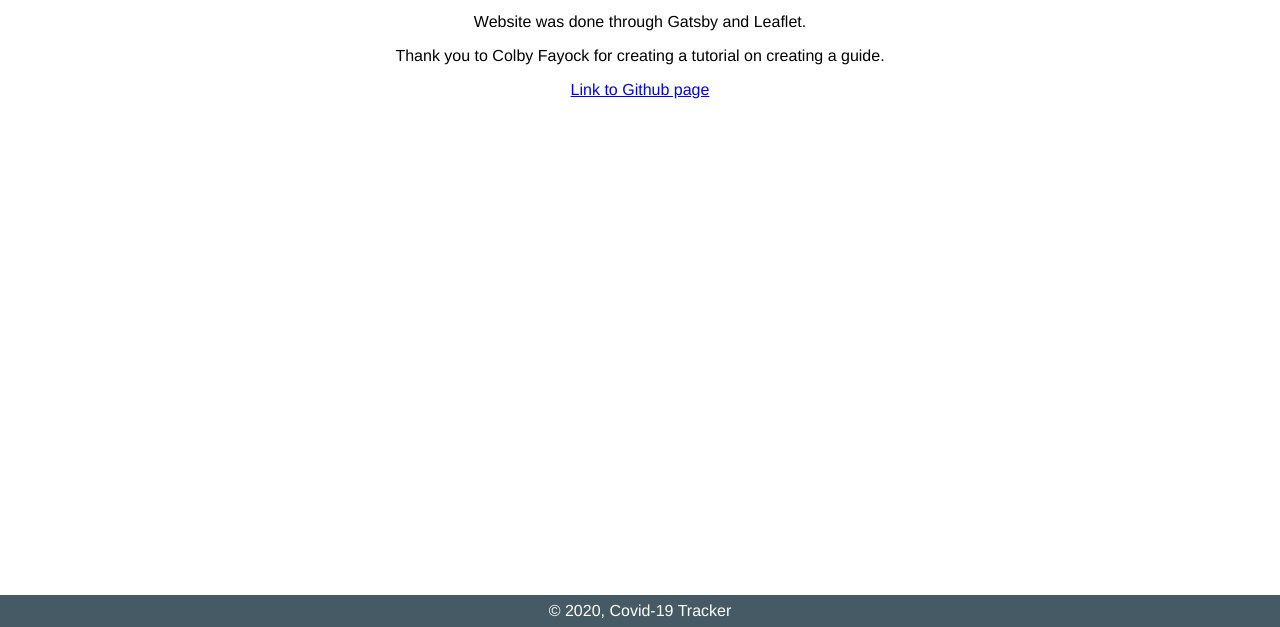
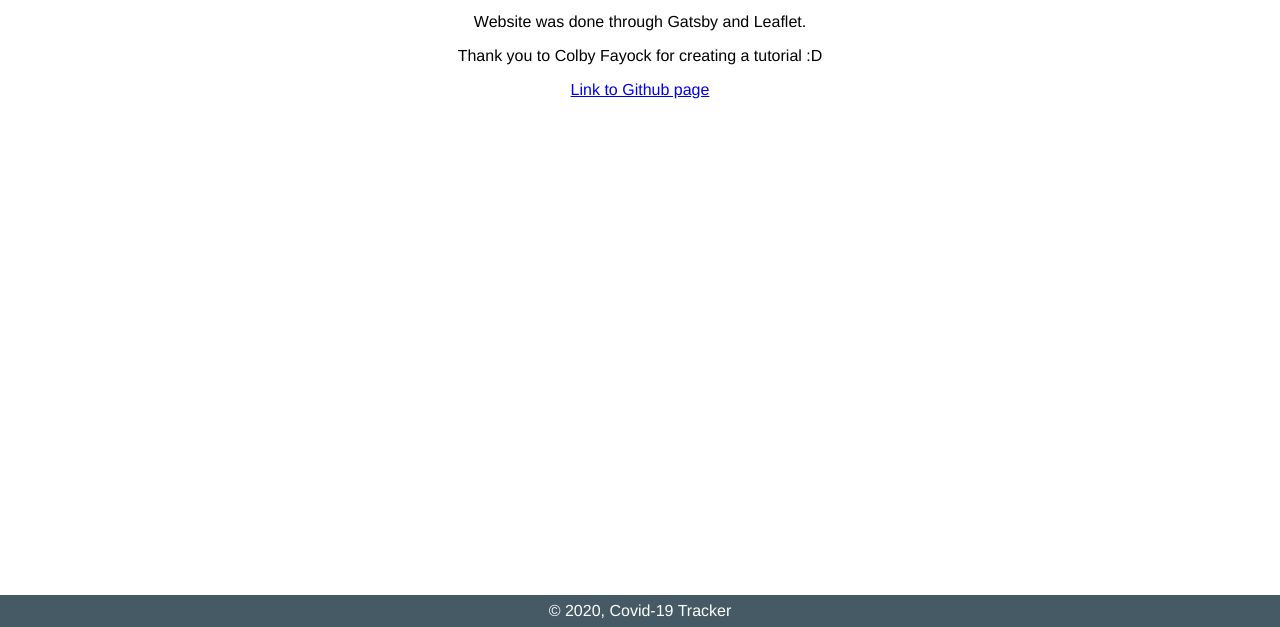
Before and after one commit to joshhmann/Covid-19-tracker, a Gatsby site: page /page-2 in a window 1280 px wide. Shown: the part 173-800 px from the top of the page. Built offline with nearby package versions, Linux system fonts and the light colour scheme; Gatsby itself is replaced by a stand-in of ours.

Commit message:
fixed typo on page-2

```diff
--- a/src/pages/page-2.js
+++ b/src/pages/page-2.js
@@ -14,7 +14,7 @@ const SecondPage = () => {
         <h1>About Me</h1>
         <header>Joshua Anderson</header>
         <p>Website was done through Gatsby and Leaflet.</p>
-        <p>Thank you to Colby Fayock for creating a tutorial on creating a guide.</p>
+        <p>Thank you to Colby Fayock for creating a tutorial :D</p>
         <a href="https://github.com/joshhmann/Covid-19-tracker"> Link to Github page</a>
       </Container>
     </Layout>
```
